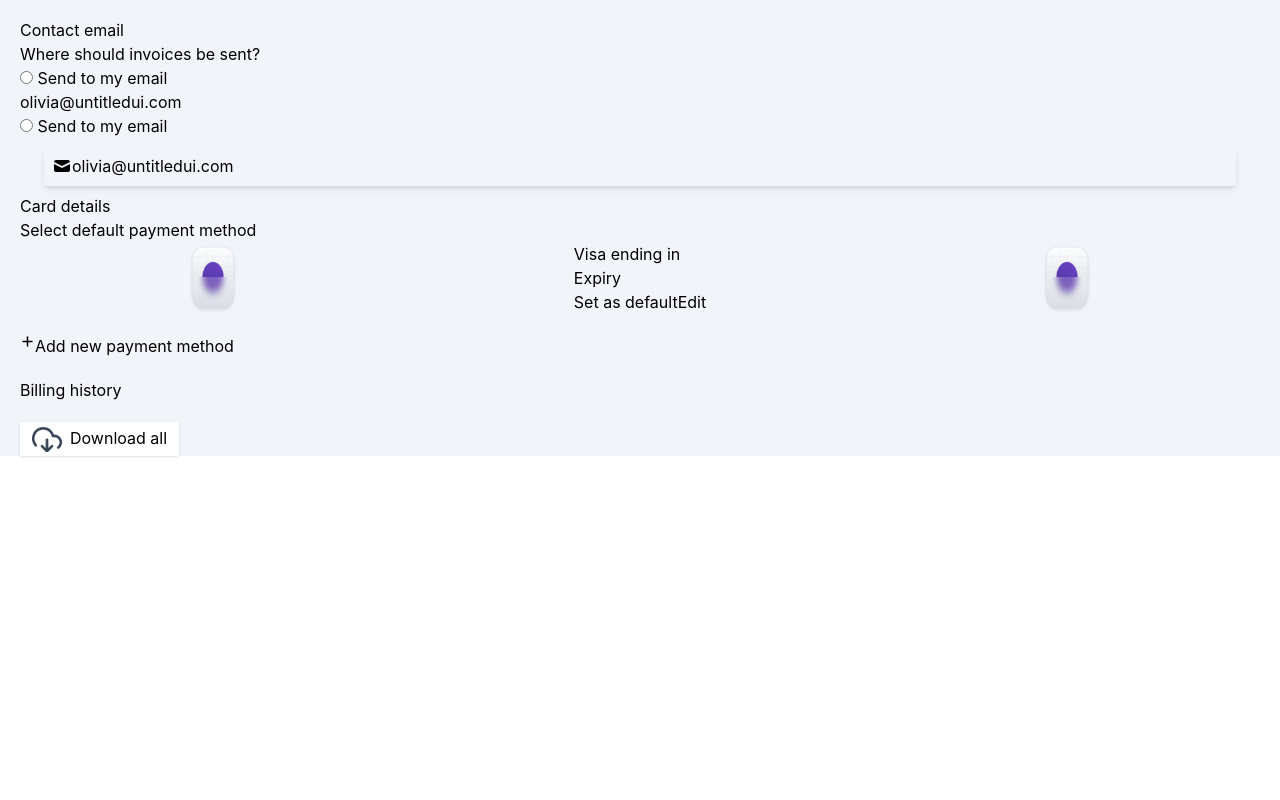
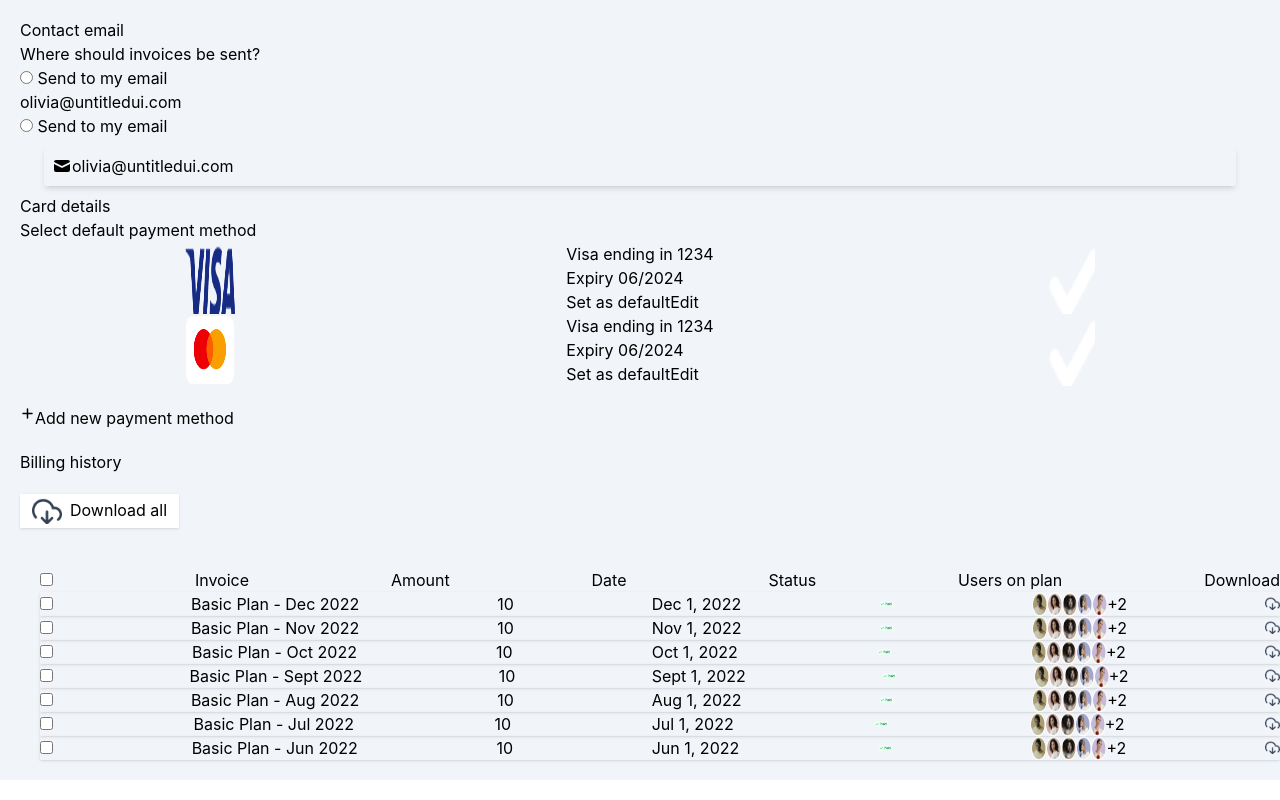
Before and after one commit to abulrasheedilori/vencru-ass, a React (Create React App) app: page / in a window 1280 px wide. Shown: the part 338-1138 px from the top of the page. Before the commit the page ends 814 px from the top, so only its background shows below. Built offline with nearby package versions, Linux system fonts and the light colour scheme.

Commit message:
all components displayed

```diff
--- a/src/components/BillingItem.js
+++ b/src/components/BillingItem.js
@@ -1,9 +1,21 @@
 import { memo } from "react"
+import download from "../images/download.png";
 
-const BillingItem = () => {
+const BillingItem = (props) => {
     return(
-        <div>
-
+        <div className="flex justify-between items-center gap-10 hover hover:bg-purple-700  hover:text-white shadow">
+            <input type="checkbox" name="history" />
+            <span className="w-auto">{props.data.invoice}</span>
+            <span>{props.data.amount}</span>
+            <span>{props.data.date}</span>
+            <img src={props.data.status} alt="download" width={15} height={15} />
+            <div className="flex">
+                {props.data.usersOnPlan.map(
+                    (img, index) => <img key={index} className="" src={img} alt="profile" width={15} height={15}/>)
+                }
+                <span>+2</span>
+            </div>
+            <img src={download} alt="download" width={15} height={15} />
         </div>
     )
 }
--- a/src/components/CreditCard.js
+++ b/src/components/CreditCard.js
@@ -1,14 +1,17 @@
 import { memo } from "react"
 import mark from "../images/mark.png"
 
-const CreditCard = ({creditNo, image, expDate}) => {
+const CreditCard = (props) => {
     return (
         <div className="flex justify-around" >
-            <img src={image} alt="Visa logo" width={50} height={20}/>
+            <img src={props.card.image} alt="Visa logo" width={50} height={40}/>
             <div>
-                <p>Visa ending in {creditNo}</p>
-                <p>Expiry {expDate}</p>
-                <div><span>Set as default</span><span>Edit</span></div>
+                <p>Visa ending in {props.card.cardNo.slice(-4)}</p>
+                <p>Expiry {props.card.expDate}</p>
+                <div>
+                    <span>Set as default</span>
+                    <span>Edit</span>
+                </div>
             </div>
             <img src={mark} width={50} height={50} alt="Marked" />
         </div>
--- a/src/screens/SettingScreen.js
+++ b/src/screens/SettingScreen.js
@@ -1,9 +1,10 @@
 import React from "react";
 import { HiOutlineMenuAlt1, HiMail, HiPlus } from "react-icons/hi";
-// import CreditCard from "../components/CreditCard";
+import CreditCard from "../components/CreditCard";
 import logo from "../images/Logomark.png";
 import download from "../images/download.png";
-import { links } from "../store/data";
+import { links, billings, cards } from "../store/data";
+import BillingItem from "../components/BillingItem";
 
 export const SettingScreen = () => {
   return (
@@ -65,26 +66,17 @@ export const SettingScreen = () => {
               <p>Card details</p>
               <span>Select default payment method</span>
             </div>
-            {/* <div>
+            <div>
               {
               cards.map(
-                (card) => (<CreditCard key={card.id} card = {{...card}}/>))
+                (card) => (<CreditCard key={card.id} card = {card}/>))
               }
-            </div> */}
-            {
-                <div className="flex justify-around">
-                  <img src={logo} alt="Visa logo" width={50} height={20}/>
-                  <div>
-                      <p>Visa ending in {}</p>
-                      <p>Expiry </p>
-                      <div><span>Set as default</span><span>Edit</span></div>
             </div>
-                  <img src={logo} width={50} height={50} alt="Marked" />
-                </div>
-            }
             <div className="flex mr-2 my-5"><HiPlus size={15} /><span>Add new payment method</span></div>
           </div>
         </form>
+
+        <div>
           <h2>Billing history</h2>
           <div>
             <span className="flex my-5 w-fit bg-white py-1 px-3 shadow border-slate-200">
@@ -92,10 +84,22 @@ export const SettingScreen = () => {
               <span className="ml-2 ">Download all</span>
             </span>
           </div>
+
+          <div className="w-screen p-5 overflow-x-auto">
+            <div className="flex justify-between items-center gap-10">
+              <input type="checkbox" name="history" />
+              <span>Invoice</span>
+              <span>Amount</span>
+              <span>Date</span>
+              <span>Status</span>
+              <span>Users on plan</span>
+              <span>Download</span>
             </div>
 
-      <div>
-        <div>
+            {billings.map(billing =>
+              <BillingItem key={billing.id} data={billing}/>
+            )}
+          </div>
         </div>
       </div>
     </section>
--- a/src/store/data.js
+++ b/src/store/data.js
@@ -9,7 +9,6 @@ import users from "../images/users.png";
 import support from "../images/support.png";
 import setting from "../images/setting.png";
 import paid from "../images/paid.png";
-import download from "../images/download.png";
 
 import avatar1 from "../images/avatar1.png";
 import avatar2 from "../images/avatar2.png";
@@ -63,8 +62,7 @@ export const billings = [
     amount: 10.00,
     date: "Dec 1, 2022",
     status: paid,
-    usersOnPlan: listOfAvatars,
-    download: download
+    usersOnPlan: listOfAvatars
   },
   {
     id: 2,
@@ -72,8 +70,7 @@ export const billings = [
     amount: 10.00,
     date: "Nov 1, 2022",
     status: paid,
-    usersOnPlan: listOfAvatars,
-    download: download
+    usersOnPlan: listOfAvatars
   },
   {
     id: 3,
@@ -81,8 +78,7 @@ export const billings = [
     amount: 10.00,
     date: "Oct 1, 2022",
     status: paid,
-    usersOnPlan: listOfAvatars,
-    download: download
+    usersOnPlan: listOfAvatars
   },
   {
     id: 4,
@@ -90,8 +86,7 @@ export const billings = [
     amount: 10.00,
     date: "Sept 1, 2022",
     status: paid,
-    usersOnPlan: listOfAvatars,
-    download: download
+    usersOnPlan: listOfAvatars
   },
   {
     id: 5,
@@ -99,8 +94,7 @@ export const billings = [
     amount: 10.00,
     date: "Aug 1, 2022",
     status: paid,
-    usersOnPlan: listOfAvatars,
-    download: download
+    usersOnPlan: listOfAvatars
   },
   {
     id: 6,
@@ -108,8 +102,7 @@ export const billings = [
     amount: 10.00,
     date: "Jul 1, 2022",
     status: paid,
-    usersOnPlan: listOfAvatars,
-    download: download
+    usersOnPlan: listOfAvatars
   },
   {
     id: 7,
@@ -117,7 +110,6 @@ export const billings = [
     amount: 10.00,
     date: "Jun 1, 2022",
     status: paid,
-    usersOnPlan: listOfAvatars,
-    download: download
+    usersOnPlan: listOfAvatars
   }
 ]
```
Lines whose indentation alone changed are shown as unchanged.
